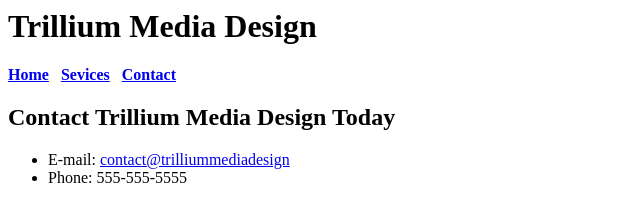
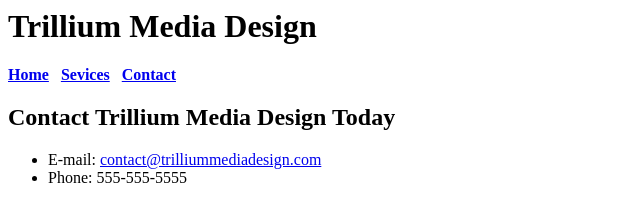
Before and after one commit to Techbow909/Chapter-2, a plain HTML site: page contact.html in a window 1280 px wide. Shown: the full height of the page, 0-640 px from the left. Drawn offline with Linux system fonts and the light colour scheme.

Commit message:
Update contact.html

```diff
--- a/contact.html
+++ b/contact.html
@@ -13,7 +13,7 @@
 <h2>Contact Trillium Media Design Today</h2>
 <ul>
     <li>E-mail:
-        <a href="mailto:contact@trilliummediadesign.com">contact@trilliummediadesign</a>
+        <a href="mailto:contact@trilliummediadesign.com">contact@trilliummediadesign.com</a>
     </li>
 <li>Phone: 555-555-5555</li>
 </ul>
```
